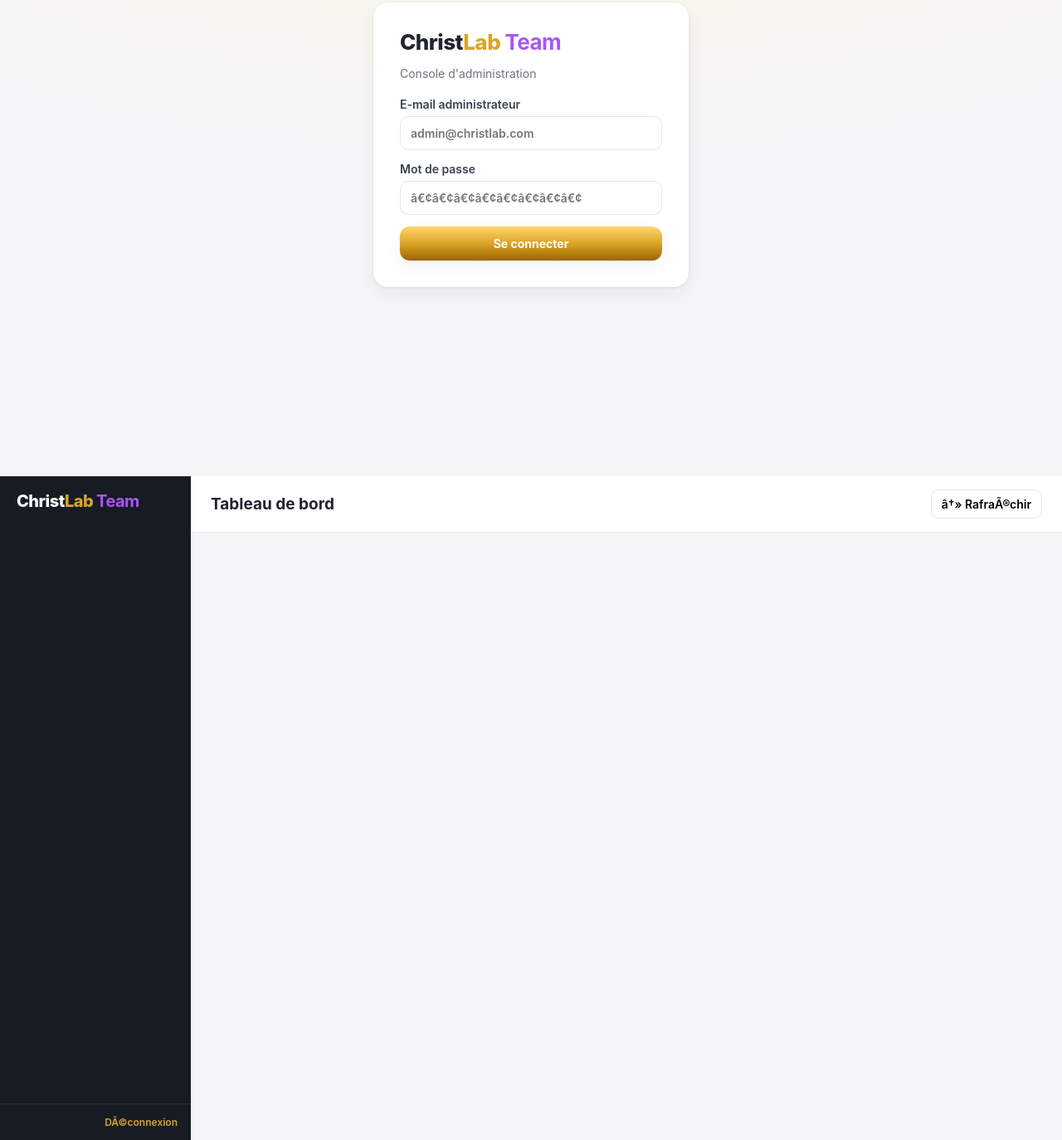
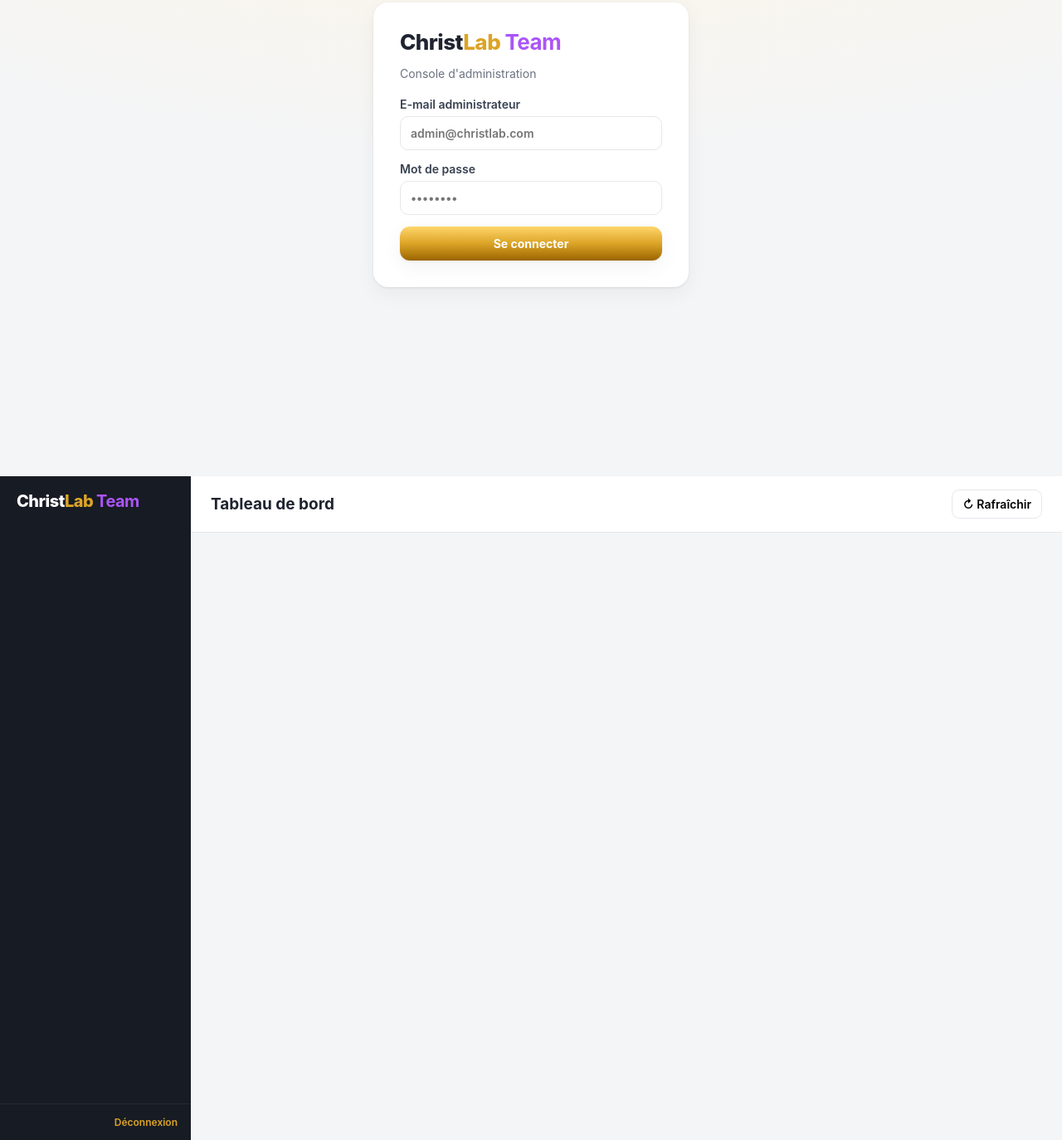
Before and after one commit to xmail1/christlab-admin, a plain HTML site: page index.html in a window 1280 px wide. Shown: the part 226-1600 px from the top of the page at 83% size. Drawn offline with Linux system fonts and the light colour scheme.

Commit message:
fix: repare l encodage UTF-8 de index.html (accents casses par une reecriture PowerShell)

```diff
--- a/index.html
+++ b/index.html
@@ -3,14 +3,14 @@
 <head>
 <meta charset="utf-8">
 <meta name="viewport" content="width=device-width, initial-scale=1">
-<title>ChristLab Team â€” Console d'administration</title>
-<!-- Le ?v= force le navigateur Ã  recharger les fichiers aprÃ¨s un dÃ©ploiement.
-     Ã€ incrÃ©menter Ã  chaque mise en ligne, sinon l'ancienne version reste en cache. -->
+<title>ChristLab Team — Console d'administration</title>
+<!-- Le ?v= force le navigateur à recharger les fichiers après un déploiement.
+     À incrémenter à chaque mise en ligne, sinon l'ancienne version reste en cache. -->
 <link rel="stylesheet" href="styles.css?v=7">
 </head>
 <body>
 
-<!-- Ã‰CRAN DE CONNEXION -->
+<!-- ÉCRAN DE CONNEXION -->
 <div id="login" class="login-wrap">
   <form id="login-form" class="login-card">
     <div class="brand"><span class="b-christ">Christ</span><span class="b-lab">Lab</span> <span class="b-team">Team</span></div>
@@ -19,7 +19,7 @@
       <input id="email" type="email" autocomplete="username" required placeholder="admin@christlab.com">
     </label>
     <label>Mot de passe
-      <input id="password" type="password" autocomplete="current-password" required placeholder="â€¢â€¢â€¢â€¢â€¢â€¢â€¢â€¢">
+      <input id="password" type="password" autocomplete="current-password" required placeholder="••••••••">
     </label>
     <button type="submit" id="login-btn">Se connecter</button>
     <div id="login-error" class="error" hidden></div>
@@ -33,13 +33,13 @@
     <nav id="nav"></nav>
     <div class="sidebar-foot">
       <span id="who"></span>
-      <button id="logout" class="link">DÃ©connexion</button>
+      <button id="logout" class="link">Déconnexion</button>
     </div>
   </aside>
   <main class="content">
     <header class="topbar">
       <h1 id="view-title">Tableau de bord</h1>
-      <button id="refresh" class="ghost">â†» RafraÃ®chir</button>
+      <button id="refresh" class="ghost">↻ Rafraîchir</button>
     </header>
     <section id="view" class="view"></section>
   </main>
```
